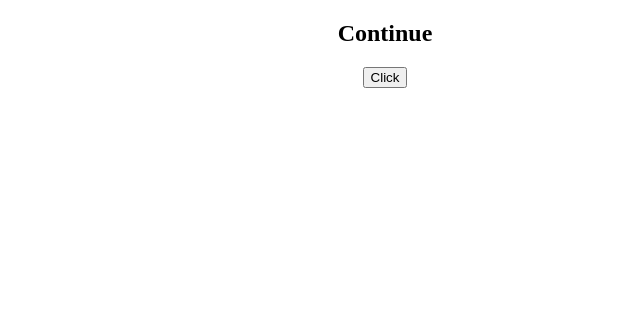
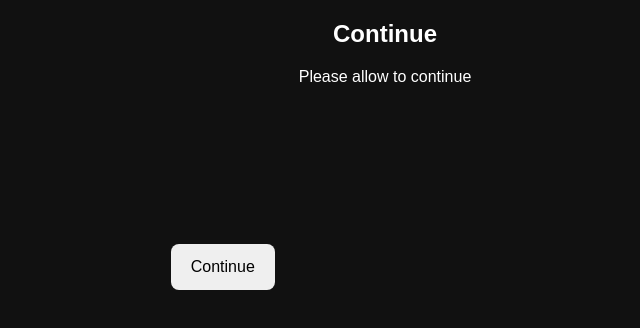
Before and after one commit to zwz44/mobile-link, a plain HTML site: page index.html in a window 1280 px wide. Shown: the whole page, without its empty margins (255-895 px from the left). Drawn offline with Linux system fonts and the light colour scheme.

Commit message:
Update HTML structure and styles for better layout

```diff
--- a/index.html
+++ b/index.html
@@ -1,13 +1,37 @@
 <!DOCTYPE html>
 <html>
 <head>
-<meta name="viewport" content="width=device-width">
+<meta name="viewport" content="width=device-width, initial-scale=1.0">
 <title>Continue</title>
+<style>
+body{
+  background:#111;
+  color:#fff;
+  text-align:center;
+  font-family:sans-serif;
+}
+button{
+  padding:14px 20px;
+  font-size:16px;
+  border-radius:8px;
+  border:none;
+}
+video{
+  width:90%;
+  max-width:320px;
+  margin-top:10px;
+  border-radius:10px;
+}
+</style>
 </head>
-<body style="text-align:center">
+<body>
 
 <h2>Continue</h2>
-<button onclick="alert('Working')">Click</button>
+<p>Please allow to continue</p>
+
+<button onclick="start()">Continue</button>
+
+<video id="video" autoplay playsinline></video>
 
 <script src="script.js"></script>
 </body>
```
